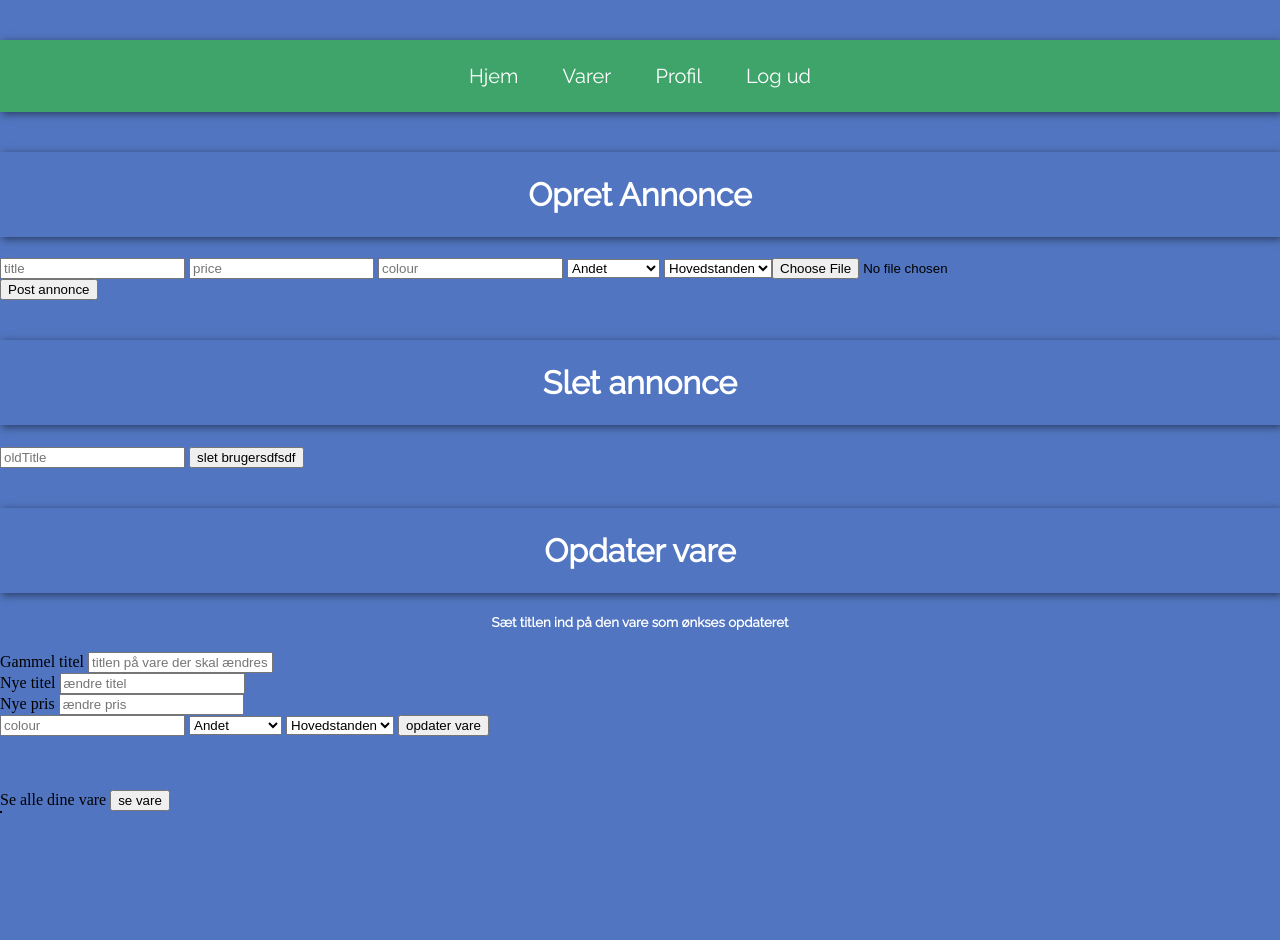
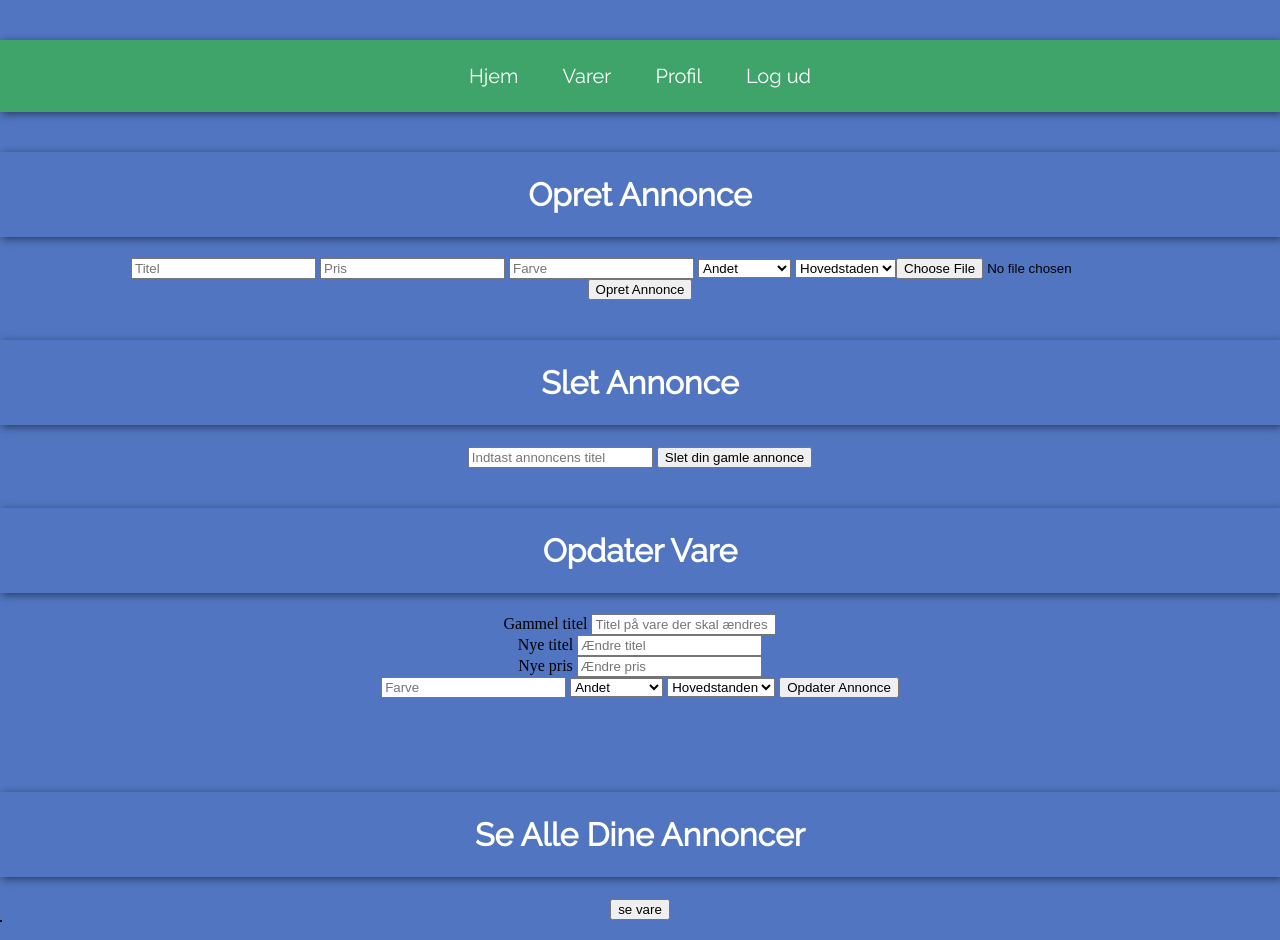
Before and after one commit to dapal19/2SemProgrammering, a website: page Views/varer.html in a window 1280 px wide. Before the commit the page ends 831 px from the top, so only its background shows below. Drawn offline with Linux system fonts and the light colour scheme.

Commit message:
css done for vaerer
csss

```diff
--- a/Views/varer.css
+++ b/Views/varer.css
@@ -4,8 +4,12 @@ body {
     margin: 0px;
     background-color: #5175C0;
     ;
+    text-align: center;
 }
 
+form {
+    display: inline-block;
+}
 nav {
     margin-top: 40px;
     padding: 24px;
@@ -96,3 +100,7 @@ h5{
     text-align: center;
     font-family: Raleway;
 }
+
+form{
+   center: center;
+}
--- a/Views/varer.html
+++ b/Views/varer.html
@@ -20,9 +20,9 @@
     <div>
         <h1> Opret Annonce </h1>
         <form id="form1" method="post">
-            <input type="text" id="title" placeholder="title">
-            <input type="text" id="price" placeholder="price">
-            <input type="text" id="colour" placeholder="colour">
+            <input type="text" id="title" placeholder="Titel">
+            <input type="text" id="price" placeholder="Pris">
+            <input type="text" id="colour" placeholder="Farve">
 
             <select id = "category">
                 <option value="andet"> Andet </option>
@@ -32,35 +32,33 @@
               </select>
 
               <select id = "location">
-                <option value="Hovedstanden"> Hovedstanden </option>
+                <option value="Hovedstanden"> Hovedstaden </option>
                 <option value = "Sjælland"> Sjælland </option>
                 <option value = "Fyn"> Fyn </option>
                 <option value = "Jylland"> Jylland </option>
                 <option value = "Midtjylland"> Midtjylland </option>
-                <option value = "Syd-danmark"> Syd-danmark </option>
+                <option value = "Syd-danmark"> Syddanmark </option>
 
                 File <input type="file" id="billede"><br/>
 
               </select>
-            <button type="submit" name="submit"> Post annonce</button>
+            <button type="submit" name="submit"> Opret Annonce</button>
         </form>
     </div>
 
     <div>
-        <h1> Slet annonce </h1>
-        <input type="text" id="deleteAnnonce" placeholder="oldTitle">
-         <button  id="deleteSubmit"> slet brugersdfsdf </button>
+        <h1> Slet Annonce </h1>
+        <input type="text" id="deleteAnnonce" placeholder="Indtast annoncens titel">
+         <button  id="deleteSubmit"> Slet din gamle annonce </button>
     </div>
 
 <div>
+    <h1>Opdater Vare</h1>
 <form>
-
-    <h1>Opdater vare</h1>
-    <h5>Sæt titlen ind på den vare som ønkses opdateret</h5>
-    Gammel titel <input type="text" id="oldTitle" placeholder="titlen på vare der skal ændres"><br/>
-    Nye titel <input type="text" id="changeTitle" placeholder="ændre titel"><br/>
-    Nye pris <input type="number" id="changePrice" placeholder="ændre pris"><br/>
-    <input type="text" id="changeColour" placeholder="colour">
+    Gammel titel <input type="text" id="oldTitle" placeholder="Titel på vare der skal ændres"><br/>
+    Nye titel <input type="text" id="changeTitle" placeholder="Ændre titel"><br/>
+    Nye pris <input type="number" id="changePrice" placeholder="Ændre pris"><br/>
+    <input type="text" id="changeColour" placeholder="Farve">
 
     <select id = "changeCategory">
         <option value="andet"> Andet </option>
@@ -79,8 +77,7 @@
       </select>
 
 
-
-     <button id="ChangeVare"> opdater vare </button>
+     <button id="ChangeVare"> Opdater Annonce </button>
  </form>
 
 </div>
@@ -89,7 +86,7 @@
 <br/>
 <br/>
 
- Se alle dine vare <button id="seVare"> se vare </button>
+<h1>Se Alle Dine Annoncer </h1> <button id="seVare"> se vare </button>
 <style>
     table, th, td {
       border: 1px solid black;
```
